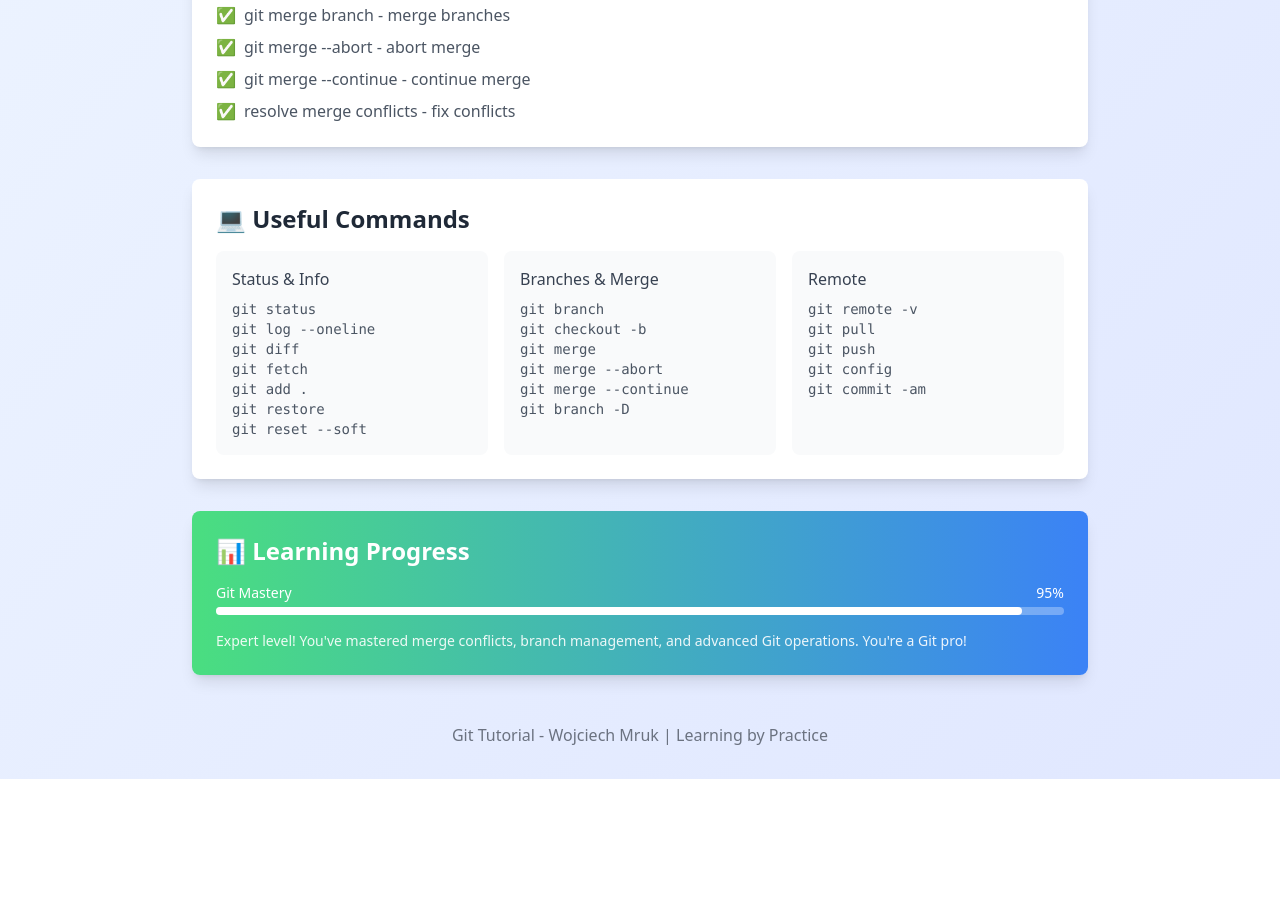
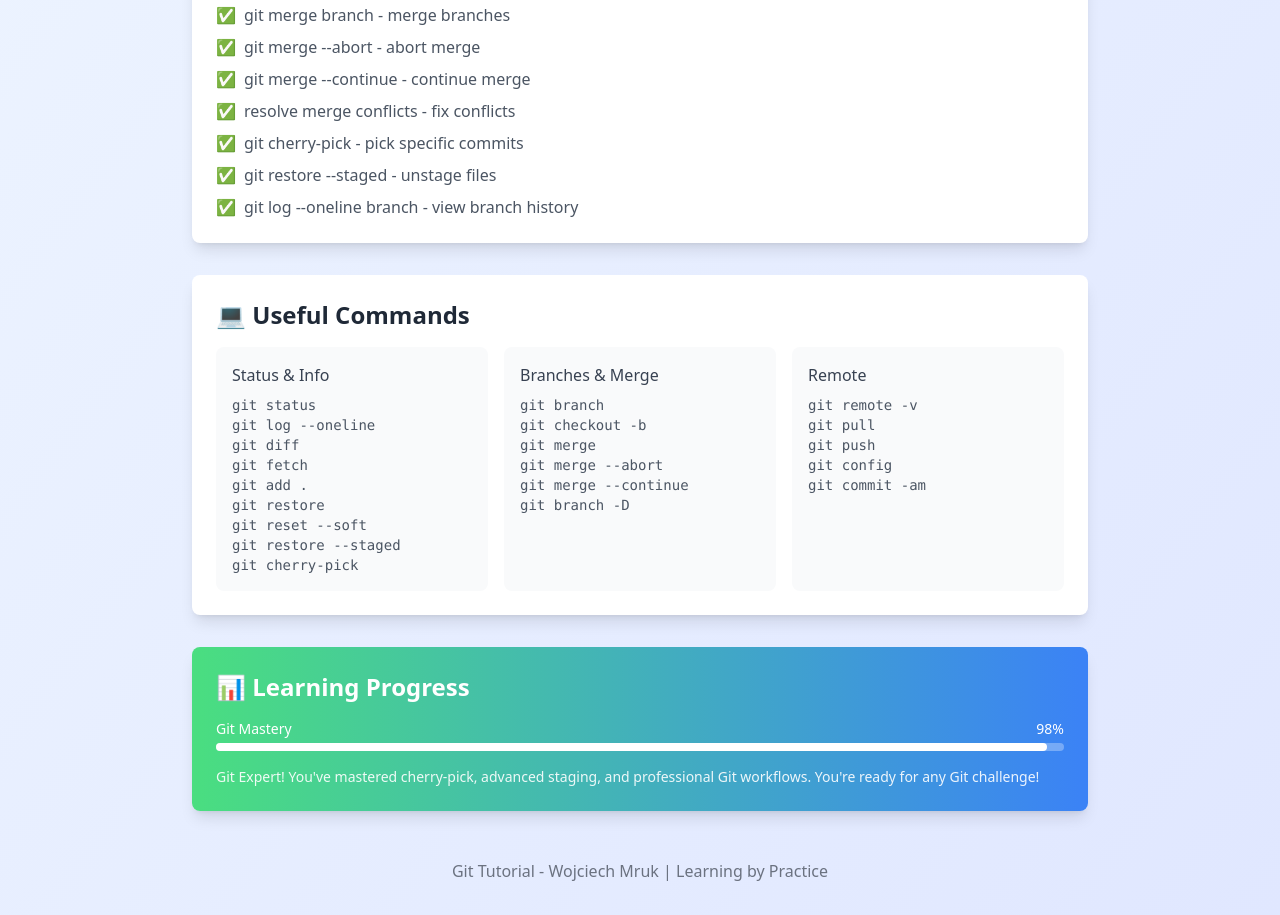
Before and after one commit to wojciechmruk/git-test, a plain HTML site: page index.html in a window 1280 px wide. Shown: the part 749-1664 px from the top of the page. Before the commit the page ends 1528 px from the top, so only its background shows below. Drawn offline with nearby package versions, Linux system fonts and the light colour scheme.

Commit message:
Enhance index.html with additional Git commands and update mastery level description

```diff
--- a/index.html
+++ b/index.html
@@ -105,6 +105,18 @@
                                 <span class="text-green-500 mr-2">✅</span>
                                 resolve merge conflicts - fix conflicts
                             </li>
+                            <li class="flex items-center">
+                                <span class="text-green-500 mr-2">✅</span>
+                                git cherry-pick - pick specific commits
+                            </li>
+                            <li class="flex items-center">
+                                <span class="text-green-500 mr-2">✅</span>
+                                git restore --staged - unstage files
+                            </li>
+                            <li class="flex items-center">
+                                <span class="text-green-500 mr-2">✅</span>
+                                git log --oneline branch - view branch history
+                            </li>
                         </ul>
                     </div>
                     <div>
@@ -128,7 +140,7 @@
                             </li>
                             <li class="flex items-center">
                                 <span class="text-blue-500 mr-2">📝</span>
-                                git cherry-pick - pick specific commits
+                                git bisect - find bug commits
                             </li>
                         </ul>
                     </div>
@@ -150,6 +162,8 @@
                         <code class="text-sm text-gray-600 block">git add .</code>
                         <code class="text-sm text-gray-600 block">git restore</code>
                         <code class="text-sm text-gray-600 block">git reset --soft</code>
+                        <code class="text-sm text-gray-600 block">git restore --staged</code>
+                        <code class="text-sm text-gray-600 block">git cherry-pick</code>
                     </div>
                     <div class="bg-gray-50 p-4 rounded-lg">
                         <h3 class="font-medium text-gray-700 mb-2">Branches & Merge</h3>
@@ -179,14 +193,14 @@
                 <div class="mb-4">
                     <div class="flex justify-between text-sm mb-1">
                         <span>Git Mastery</span>
-                        <span>95%</span>
+                        <span>98%</span>
                     </div>
                     <div class="w-full bg-white bg-opacity-30 rounded-full h-2">
-                        <div class="bg-white h-2 rounded-full" style="width: 95%"></div>
+                        <div class="bg-white h-2 rounded-full" style="width: 98%"></div>
                     </div>
                 </div>
                 <p class="text-sm opacity-90">
-                    Expert level! You've mastered merge conflicts, branch management, and advanced Git operations. You're a Git pro!
+                    Git Expert! You've mastered cherry-pick, advanced staging, and professional Git workflows. You're ready for any Git challenge!
                 </p>
             </div>
         </main>
```
